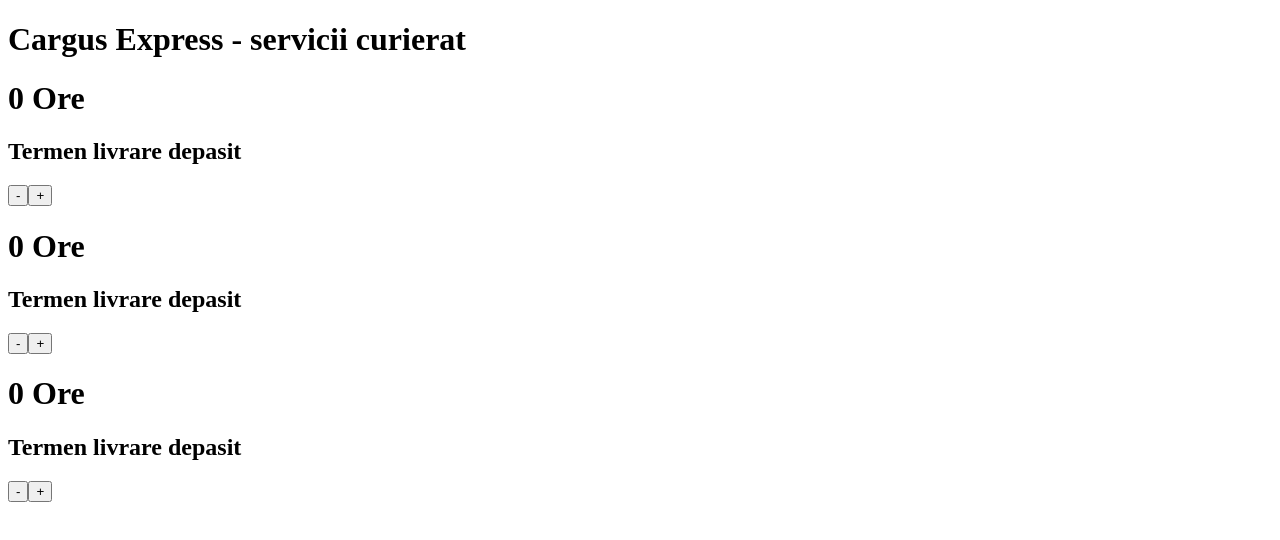
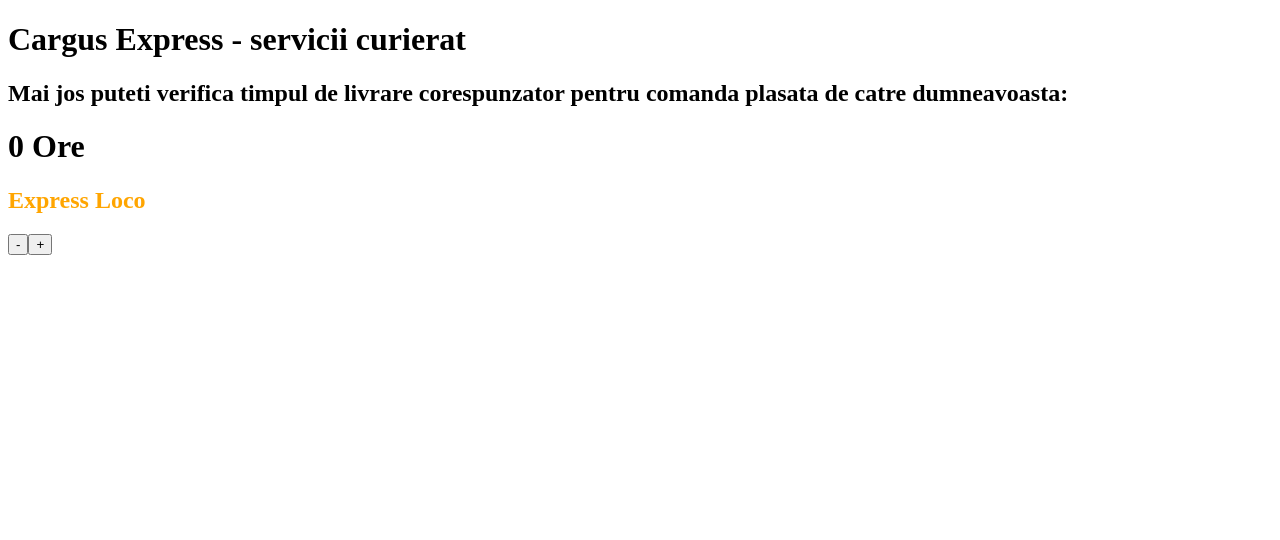
Before and after one commit to AndreeaMereu/proiect-randare, a React (Vite) app: page / in a window 1280 px wide. Shown: the top 540 px of the page. Built offline with nearby package versions, Linux system fonts and the light colour scheme.

Commit message:
corectare clasa css

```diff
--- a/src/App.jsx
+++ b/src/App.jsx
@@ -1,8 +1,13 @@
 import { useState } from 'react'
 
 const LivrareCargus = () => {
-  return <h1>Cargus Express - servicii curierat</h1>
-}
+  return (
+  <div>
+    <h1>Cargus Express - servicii curierat</h1>
+    <h2>Mai jos puteti verifica timpul de livrare corespunzator pentru comanda plasata de catre dumneavoasta:</h2>
+  </div>
+  );
+};
 
 function getColor(count) {
   if (count >= 24 && count < 36) {
@@ -13,7 +18,7 @@
     return "redCode";
   }
 
-  if (count >= 1 && count < 6) {
+  if (count >= 0 && count < 6) {
     return "express";
   }
 
@@ -29,7 +34,7 @@
     return <h2 className={className}>Red Code</h2>;
   }
 
-  if (count >= 1 && count < 6) {
+  if (count >= 0 && count < 6) {
     return <h2 className={className}>Express Loco</h2>;
   }
   return <h2 className={className}>Termen livrare depasit</h2>
@@ -59,8 +64,6 @@
   <div>
   <LivrareCargus />
   <IntervalLivrare count={count} setCount={setCount} />
-  <IntervalLivrare count={count} setCount={setCount} />
-  <IntervalLivrare count={count} setCount={setCount} />
 </div>
 );
 }
--- a/src/index.css
+++ b/src/index.css
@@ -9,3 +9,7 @@
 .express{
   color:orange;
 }
+
+.termenDepasit{
+  color:blueviolet;
+}
```
